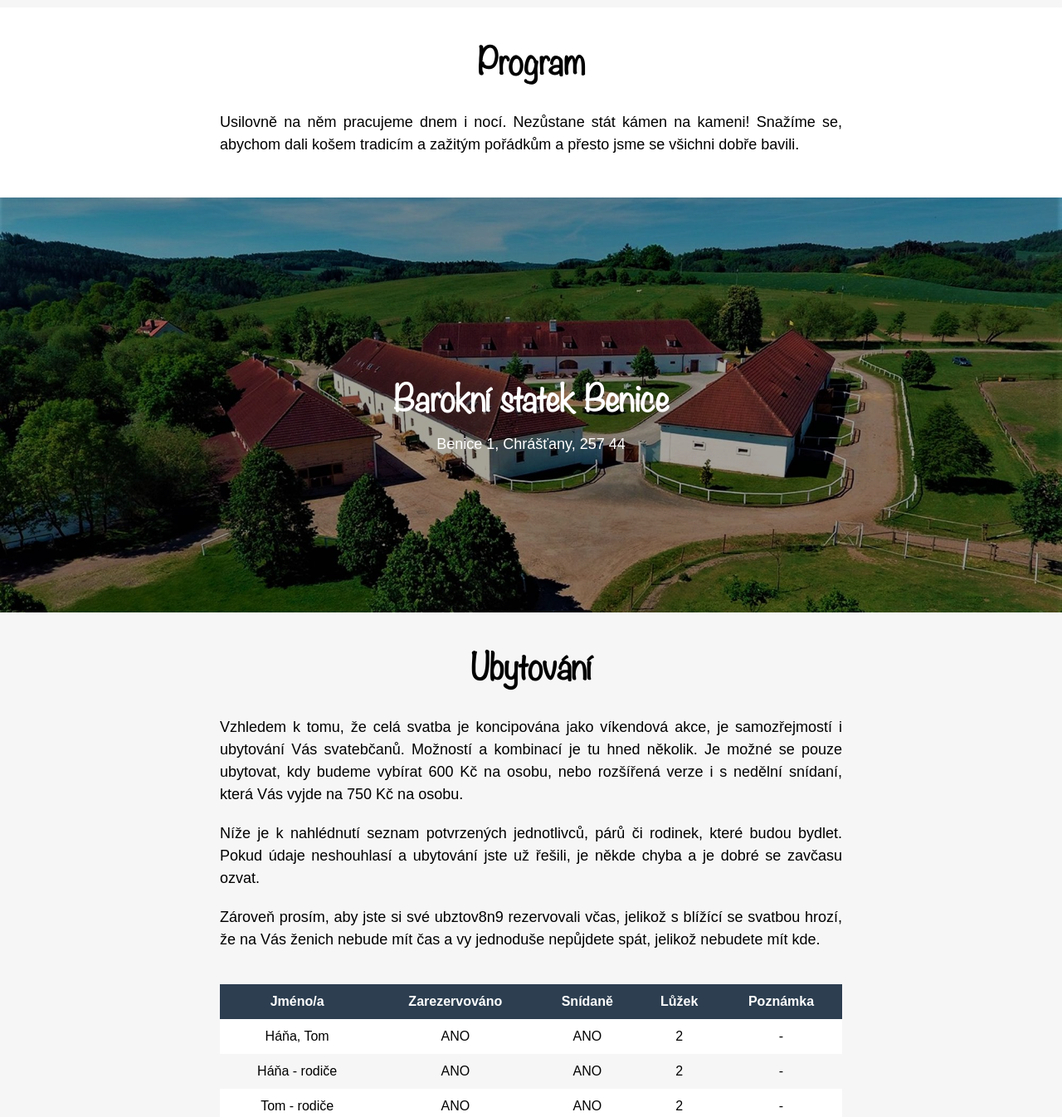
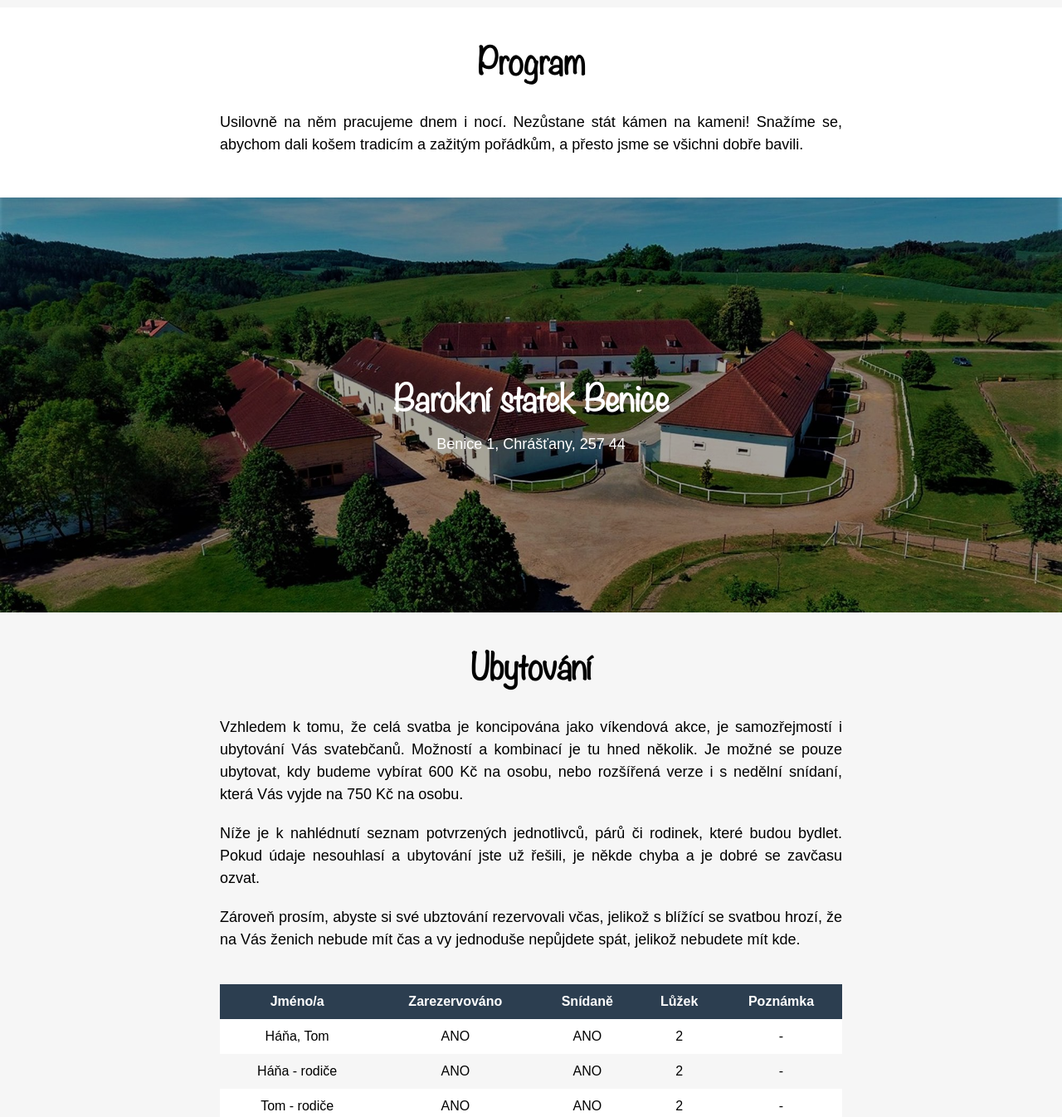
Before and after one commit to tomaskazatel/wedding, a plain HTML site: page index.html in a window 1280 px wide. Shown: the part 2600-3946 px from the top of the page at 83% size. Drawn offline with Linux system fonts and the light colour scheme.

Commit message:
Fix texts

```diff
--- a/index.html
+++ b/index.html
@@ -3,6 +3,7 @@
     <head>
         <title>Háňa & Tom</title>
         <meta charset="utf-8" />
+        <meta name="robots" content="noindex,nofollow,noarchive" />
         <meta name="viewport" content="width=device-width, initial-scale=1" />
         <link href="default.css" rel="stylesheet" />
         <link href="icons.css" rel="stylesheet" />
@@ -52,7 +53,7 @@
                     <p>Ten, kdo nás dobře zná, ví, že si nepotrpíme na klasiku, tradice nebo pověry. Tímto jsme se řídili i při plánování celého svatebního dne. Program jsme skládali tak, aby co nejvíce ladil s tím, jací jsme a co nás baví. Pokud nám to počasí dovolí, tak se můžete těšit na klání hned v několika netradičních sportovních disciplínách. Sportovní oblečení nebude třeba, vše zvládnete v šatech, podpatcích, košilích i se zapnutým páskem u kalhot.</p>
                     <p>Můžete se těšit i na hromady fotek (teda snad :D). Plánujeme pár fotek z dětství, u kterých se zasmějete, ale i nějaké společné, které Vás vlastně asi taky dost pobaví. Navíc budou v den svatby rozmístěné jednorázové fotoaparáty a budeme moc rádi, když nám pomůžete náhodně zdokumentovat celý svatební den.</p>
                     <p>Když už jsme u těch tradic, další samostatnou kategorií jsou aktivity, které si nepřejí sami budoucí manželé a rádi by Vás tímto poprosili, zda byste je v náš svatební den mohli vynechat. Na pořadu dne nejsou žádná velká překvapení a únos nevěsty je jen na vlastní nebezpečí. Ženich předem říká, že nikoho hledat ani vykupovat nebude a pokud bude nevěsta unesena, nechť si únosce připraví plnou nádrž (široko daleko nic není) a plnou peněženku (budou tam sedět hodně dlouho). Myslíme si, že jsme připravili spoustu zábavy s velmi pestrým programem, a tak věříme, že naše pravidla a přání budete respektovat.</p>
-                    <p>Takto na poslední chvíli neměli Chinaski, Karel Gott ani Tomáš Klus čas, a tak jsme našli super DJe, který se bude celé odpoledne a večer starat o hudební produkci. Máme tu i speciální možnost nechat si zahrát písničku na přání. Pokud byste tedy během dne či večera rádi slyšeli Váš oblíbený song, stačí napsat na email@email.cz a my se společně s Djem vynasnažíme, aby vaše píseň zazněla.</p>
+                    <p>Takto na poslední chvíli neměli Chinaski, Karel Gott ani Tomáš Klus čas, a tak jsme našli super DJe, který se bude celé odpoledne a večer starat o hudební produkci. Máme tu i speciální možnost nechat si zahrát písničku na přání. Pokud byste tedy během dne či večera rádi slyšeli Váš oblíbený song, stačí napsat na <a href="mailto:tomas.kazatel@gmail.com">tomas.kazatel@gmail.com</a> a my se společně s Djem vynasnažíme, aby vaše píseň zazněla.</p>
                     <p>Na závěr jedna velká <b>PROSBA</b>. Máme tu i některé věci, které se nesmí, a to pod opravdu velkou pokutou (v řádu desítek tisíc!). Jedná se o jakýkoliv otevřený oheň donesený Vámi hosty. Jelikož se v areálu nacházejí zvířata, a navíc je statek kulturní památkou, je přísně zakázáno používat ohňostroje a jiný otevřený oheň. Kuřáci se nemusí bát, kouření povoleno bude.</p>
                     <p>Co dodat abychom neskončili těmi zákazy a příkazy. Pojďme si to společně prožít a užít. A proto si Vás všechny dovolujeme pozvat na nezapomenutelný den, kdy si řekneme své ANO.</p>
                     <p>S láskou, Háňa & Tom</p>
@@ -61,7 +62,7 @@
             <section id="program">
                 <h2>Program</h2>
                 <div class="section first">
-                    <p>Usilovně na něm pracujeme dnem i nocí. Nezůstane stát kámen na kameni! Snažíme se, abychom dali košem tradicím a zažitým pořádkům a přesto jsme se všichni dobře bavili.</p>
+                    <p>Usilovně na něm pracujeme dnem i nocí. Nezůstane stát kámen na kameni! Snažíme se, abychom dali košem tradicím a zažitým pořádkům, a přesto jsme se všichni dobře bavili.</p>
                 </div>
             </section>
             <section id="place">
@@ -76,9 +77,9 @@
                 <h2>Ubytování</h2>
                 <div class="section first">
                     <p>Vzhledem k tomu, že celá svatba je koncipována jako víkendová akce, je samozřejmostí i ubytování Vás svatebčanů. Možností a kombinací je tu hned několik. Je možné se pouze ubytovat, kdy budeme vybírat 600 Kč na osobu, nebo rozšířená verze i s nedělní snídaní, která Vás vyjde na 750 Kč na osobu.</p>
-                    <p>Níže je k nahlédnutí seznam potvrzených jednotlivců, párů či rodinek, které budou bydlet. Pokud údaje neshouhlasí a ubytování jste už řešili, je někde chyba a je dobré se zavčasu ozvat.</p>
+                    <p>Níže je k nahlédnutí seznam potvrzených jednotlivců, párů či rodinek, které budou bydlet. Pokud údaje nesouhlasí a ubytování jste už řešili, je někde chyba a je dobré se zavčasu ozvat.</p>
                     <!--<p>Pokoje a jejich obsazenost je možné vidět v následující tabulce. Pokud už jste řešili ubytování s ženichem a nejste v tabulce níže, je někde chyba a je dobré se zavčasu ozvat.</p>-->
-                    <p>Zároveň prosím, aby jste si své ubztov8n9 rezervovali včas, jelikož s blížící se svatbou hrozí, že na Vás ženich nebude mít čas a vy jednoduše nepůjdete spát, jelikož nebudete mít kde.</p>
+                    <p>Zároveň prosím, abyste si své ubztování rezervovali včas, jelikož s blížící se svatbou hrozí, že na Vás ženich nebude mít čas a vy jednoduše nepůjdete spát, jelikož nebudete mít kde.</p>
                 </div>
                 <div class="table">
                     <table>
```
